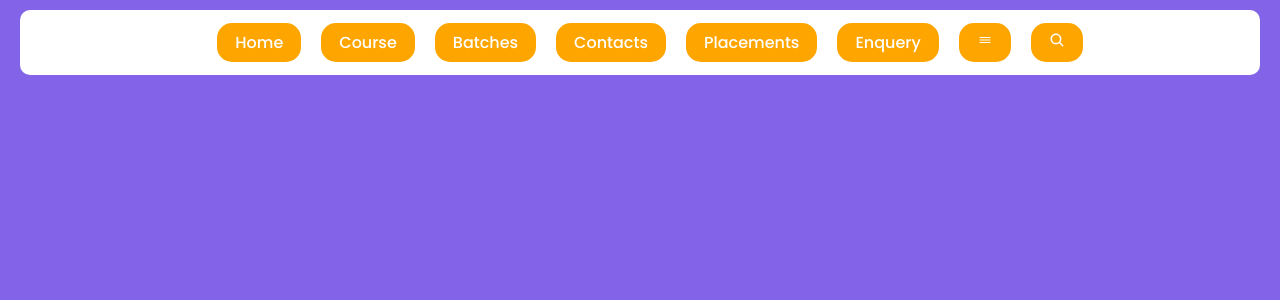
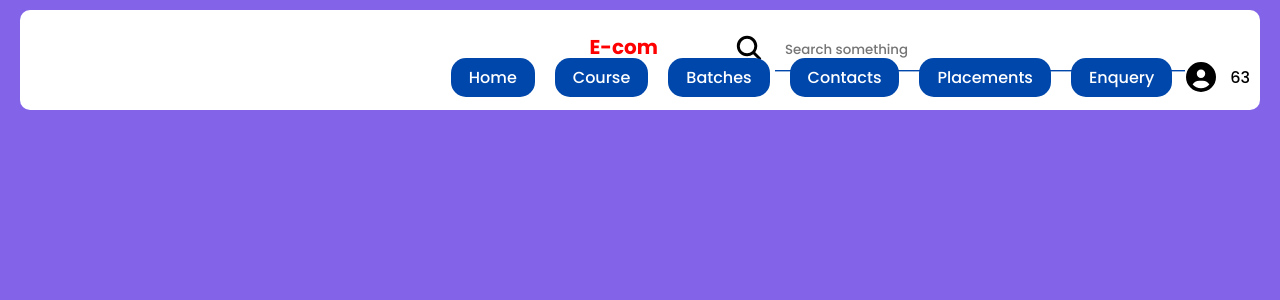
Before and after one commit to Rajesh4027/To-Create-User-Regitration-by-Using-ReactJs-and-Connect-with-MongoDB, a React (Create React App) app in the folder userregapp/: page /home in a window 1280 px wide. Shown: the top 300 px of the page. Built offline with nearby package versions, Linux system fonts and the light colour scheme.

Commit message:
user navbar creating

```diff
--- a/userregapp/app.js
+++ b/userregapp/app.js
@@ -12,7 +12,7 @@ app.get("/",cors(),(req,res)=>{
 })
 
 app.post("/",async(req,res)=>{
-    const {email,password}=req.body
+    const {name,email,password}=req.body
 
 
     try{
@@ -32,9 +32,10 @@ app.post("/",async(req,res)=>{
 
 
 app.post("/signup",async(req,res)=>{
-    const{email,password}=req.body
+    const{name,email,password}=req.body
 
     const data={
+        name:name,
         email:email,
         password:password
     }
--- a/userregapp/mongo.js
+++ b/userregapp/mongo.js
@@ -9,6 +9,10 @@ mongoose.connect("mongodb://localhost:27017/react-login-tut")
 })
 
 const newSchema=new mongoose.Schema({
+    name:{
+        type:String,
+        required:true
+    },
     email:{
         type:String,
         required:true
--- a/userregapp/src/App.css
+++ b/userregapp/src/App.css
@@ -35,13 +35,13 @@ td{
     font-size: 15px;
     padding-top:10px;
 }
-input[type="email"],input[type="password"]{
+input[type="email"],input[type="password"],input[type="text"]{
     width: 390px;
     padding: 10px;
     border: none;
     box-shadow: 0 1.4px #0047AB ;
 }
-input[type="email"]:focus,input[type="password"]:focus{
+input[type="email"]:focus,input[type="password"]:focus,input[type="text"]:focus{
     outline: none;
 }
 #for{
@@ -56,7 +56,7 @@ button{
 button,input[type="email"],input[type="password"]{
     transition: 0.2s;
 }
-input[type="email"]:hover,input[type="password"]:hover,button:hover,#leg:hover{
+input[type="email"]:hover,input[type="password"]:hover,button:hover,#leg:hover,input[type="text"]:hover{
     box-shadow: 0 0 8px #0047AB;
     transform: scale(1);
     font-weight: bold;
@@ -80,7 +80,7 @@ fieldset:hover{
     }div{
         padding: 20px 10px;
         background-color: #fff;
-        text-align: center;
+        text-align: right;
         margin: 10px 20px;
         border-radius: 10px;
 
@@ -88,7 +88,7 @@ fieldset:hover{
     div>a{
         margin-left: 20px;
         text-decoration: none;
-        background-color: orange;
+        background-color:  #0047AB;
         border-radius: 15px;
         padding: 8px 18px;
         color: white;
@@ -99,8 +99,21 @@ fieldset:hover{
         color: white;
         box-shadow: 0 0 10px #0047AB;
     }
-    #hel{
-        /* margin-right: 600px; */
+    span{
+        padding-right: 65px;
+        font-weight: bold;
+        position: static;
     }
-
+    .he{
+        margin: 0px 14px -9px;
+        cursor: pointer;
+    }
+    #helo{
+        font-size: 30px;
+        margin: 0px 11px -9px;
+        cursor: pointer;
+    }
+    #im{
+        margin-bottom: -20px;
+    }
 }
--- a/userregapp/src/App.js
+++ b/userregapp/src/App.js
@@ -1,7 +1,7 @@
 import Home from "./components/Home"
 import Login from "./components/Login"
-import Signup from './components/Signup'
-import { BrowserRouter as Router, Routes, Route } from 'react-router-dom';
+import Signup from "./components/Signup"
+import { BrowserRouter as Router, Routes, Route } from 'react-router-dom'
 
 function App() {
   return (
--- a/userregapp/src/components/Home.js
+++ b/userregapp/src/components/Home.js
@@ -1,20 +1,38 @@
-import React from "react"
-import { IoReorderThreeOutline, IoSearch } from "react-icons/io5";
+import {useState} from "react"
+import { IoSearch} from "react-icons/io5"
+import { FaCircleUser } from "react-icons/fa6"
+import {Drawer } from  "antd"
+
 function Home() {
+    const [visible, setVisible] = useState(false);
     return(
         <div className="homepage">
              <div>
-                <p></p>
+                <span style={{ fontSize : 20, color: "red"}}>E-com</span>
+                <span><IoSearch id="helo"/><input type="text" placeholder="Search something" id="im" /></span>
                  <a href="">Home</a>
                  <a href="">Course</a>
                  <a href="">Batches</a>
                  <a href="">Contacts</a>
                  <a href="">Placements</a>
                  <a href="">Enquery</a>
-                 <a href="" id="hel"><IoReorderThreeOutline /></a>
-                 <a href="" id="hell"><IoSearch /></a>
+                 <FaCircleUser className="he" style={{ fontSize : 30 }}  onClick={() =>{
+                setVisible(true);
+             }} />63
              </div>
-            {/* {location.state.id} */}
+             <Drawer
+                visible={visible}
+                title="drawer title"
+                footer={"Logout"}
+                closable={true}
+                onClose={() => {
+                    setVisible(false);
+                }}
+                placement = "right"
+                >
+                    <p>this is the content</p>
+                </Drawer>
+
 
         </div>
     )
--- a/userregapp/src/components/Signup.js
+++ b/userregapp/src/components/Signup.js
@@ -1,4 +1,4 @@
-import React,{useEffect, useState} from "react"
+import React,{ useState} from "react"
 import axios from "axios"
 import { useNavigate,Link} from "react-router-dom"
 import '../App.css'
@@ -7,6 +7,7 @@ function Login() {
 
     const history=useNavigate();
 
+    const [name,setName]=useState('')
     const [email,setEmail]=useState('')
     const [password,setPassword]=useState('')
 
@@ -15,7 +16,7 @@ function Login() {
 
         try{
             await axios.post("http://localhost:8000/signup",{
-                email,password
+                name,email,password
             })
             .then(res=>{
                 if(res.data=="exist"){
@@ -42,12 +43,13 @@ function Login() {
                 <legend id="leg">Sign Up</legend>
                 <table>
                     <tr>
-                    <td colSpan={2} align="center"><input type="email" onChange={(e) => { setEmail(e.target.value) }} placeholder="Enter the email" />
-               </td>
+                        <td colSpan={2} align="center"><input type="text" onChange={(e) => { setName(e.target.value) }} placeholder="Enter your name" /></td>
                     </tr>
                     <tr>
-                    <td colSpan={2} align="center"><input type="password" onChange={(e) => { setPassword(e.target.value) }} placeholder="Enter the password" />
-               </td>
+                        <td colSpan={2} align="center"><input type="email" onChange={(e) => { setEmail(e.target.value) }} placeholder="Enter the email" /></td>
+                    </tr>
+                    <tr>
+                        <td colSpan={2} align="center"><input type="password" onChange={(e) => { setPassword(e.target.value) }} placeholder="Enter the password" /></td>
                     </tr>
                     <tr>
                         <td><input type="checkbox"/>Remember Me</td>
```
Also changed, not shown: userregapp/package.json (+7 -0 lines), 1 other file (tests, documents, lock files or other folders). Lines whose indentation alone changed are shown as unchanged.
